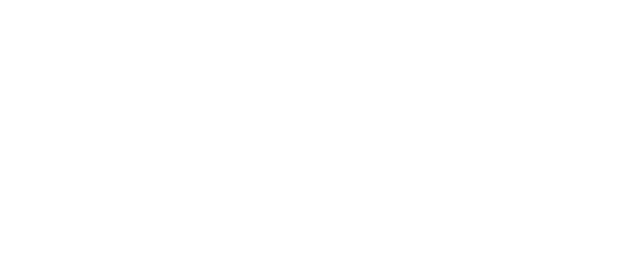
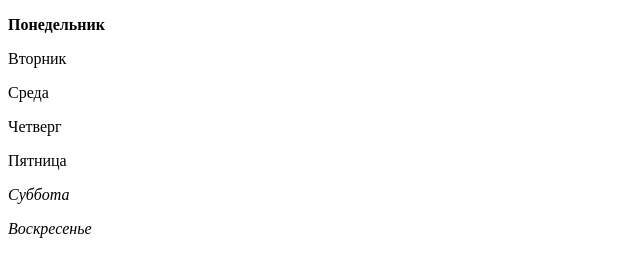
Before and after one commit to ilyadimitriev/GLO_JS_HARD, a plain HTML site: page index.html in a window 1280 px wide. Shown: the whole page, without its empty margins (0-640 px from the left). Drawn offline with Linux system fonts and the light colour scheme.

Commit message:
Вывод дней недели теперь на экран, а не в консоль

```diff
--- /dev/null
+++ b/css/style.css
@@ -0,0 +1,7 @@
+.weekend {
+    font-style: italic;
+}
+
+.this-day {
+    font-weight: bold;
+}
--- a/index.html
+++ b/index.html
@@ -3,6 +3,7 @@
 <head>
     <meta charset="UTF-8">
     <meta name="viewport" content="width=device-width, initial-scale=1.0">
+    <link rel="stylesheet" href="/css/style.css">
     <title>Урок 7</title>
 </head>
 <body>
--- a/js/main.js
+++ b/js/main.js
@@ -7,34 +7,35 @@ let date = new Date();
 
 function getDayOfWeek(today){
     // Приводим в соответствие российский порядок дней в неделе с используемым в js
-    if (today === 0) {
-        today = 6;
-    }
-    else {
-        today -= 1;
-    }
+    today = (today === 0) ? 6 : today - 1;
     // Перебор дней в неделе
     for (let day in week) {
+        let p = document.createElement('p');
+        p.innerHTML = week[day];
         // Если выходной, то
         if (+day === 5 || +day === 6) {
+            p.className = 'weekend';
             // Если сегодня один из выходных
             if (+day === today) {
-                console.log('%c%s', 'font-style: italic; font-weight: bold;', week[day]);
+                p.classList.add('this-day');
+                document.body.append(p);
+
             }
             // Если выходной не сегодня
             else {
-                console.log('%c%s', 'font-style: italic;', week[day]);
+                document.body.append(p);
             }
         }
         // Если будний день
         else {
             // Если сегодня будний день
             if (+day === today) {
-                console.log('%c%s', 'font-weight: bold;', week[day]);
+                p.classList.add('this-day');
+                document.body.append(p);
             }
             // Если будний день не сегодня
             else {
-                console.log(week[day]);
+                document.body.append(p);
             }
         }
     }
```
